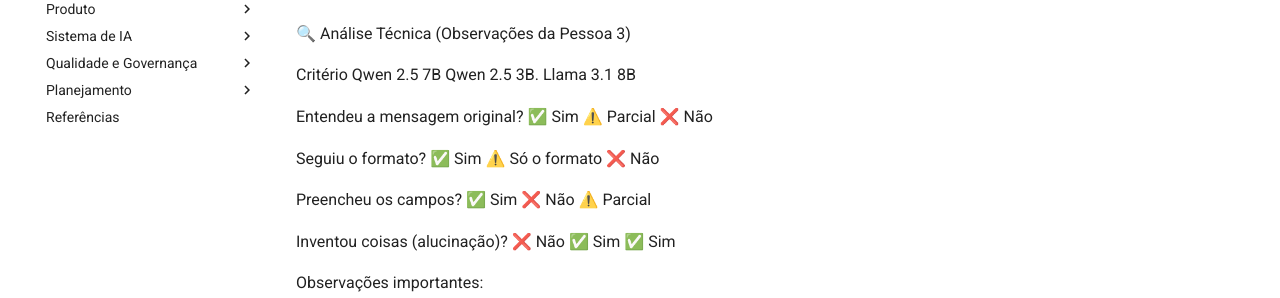
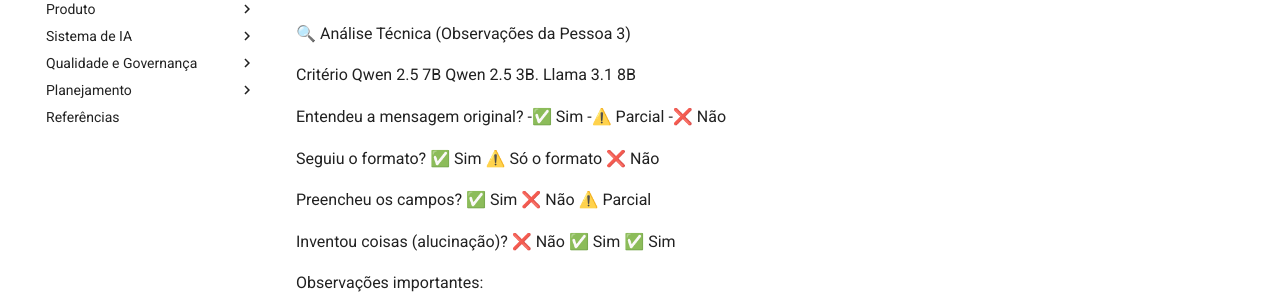
Before and after one commit to Challenge-1-Residencia-IA/Documentacao, an MkDocs documentation site: the page built from docs/Sprint2/Comparacao-Modelos.md, in a window 1280 px wide and 900 px high, scrolled down 1148 px. Shown: the part 153-451 px from the top of the window. Built offline with MkDocs 1.6.1 and Material for MkDocs 9.7.7, drawn with Linux system fonts in a browser that asks for light colours; comment, search, counter and statistics services are not loaded.

Commit message:
Fix formatting for message understanding criteria

```diff
--- a/docs/Sprint2/Comparacao-Modelos.md
+++ b/docs/Sprint2/Comparacao-Modelos.md
@@ -52,7 +52,7 @@ Ou seja, o Qwen 3B está "trapaceando" nas métricas: ele copia a estrutura do g
 
 Critério	                   Qwen 2.5 7B	Qwen 2.5 3B. 	Llama 3.1 8B
 
-Entendeu a mensagem original?	✅ Sim	   ⚠️ Parcial	      ❌ Não
+Entendeu a mensagem original?	-✅ Sim	   -⚠️ Parcial	      -❌ Não
 
 Seguiu o formato?           	✅ Sim	   ⚠️ Só o formato	❌ Não
 
```
